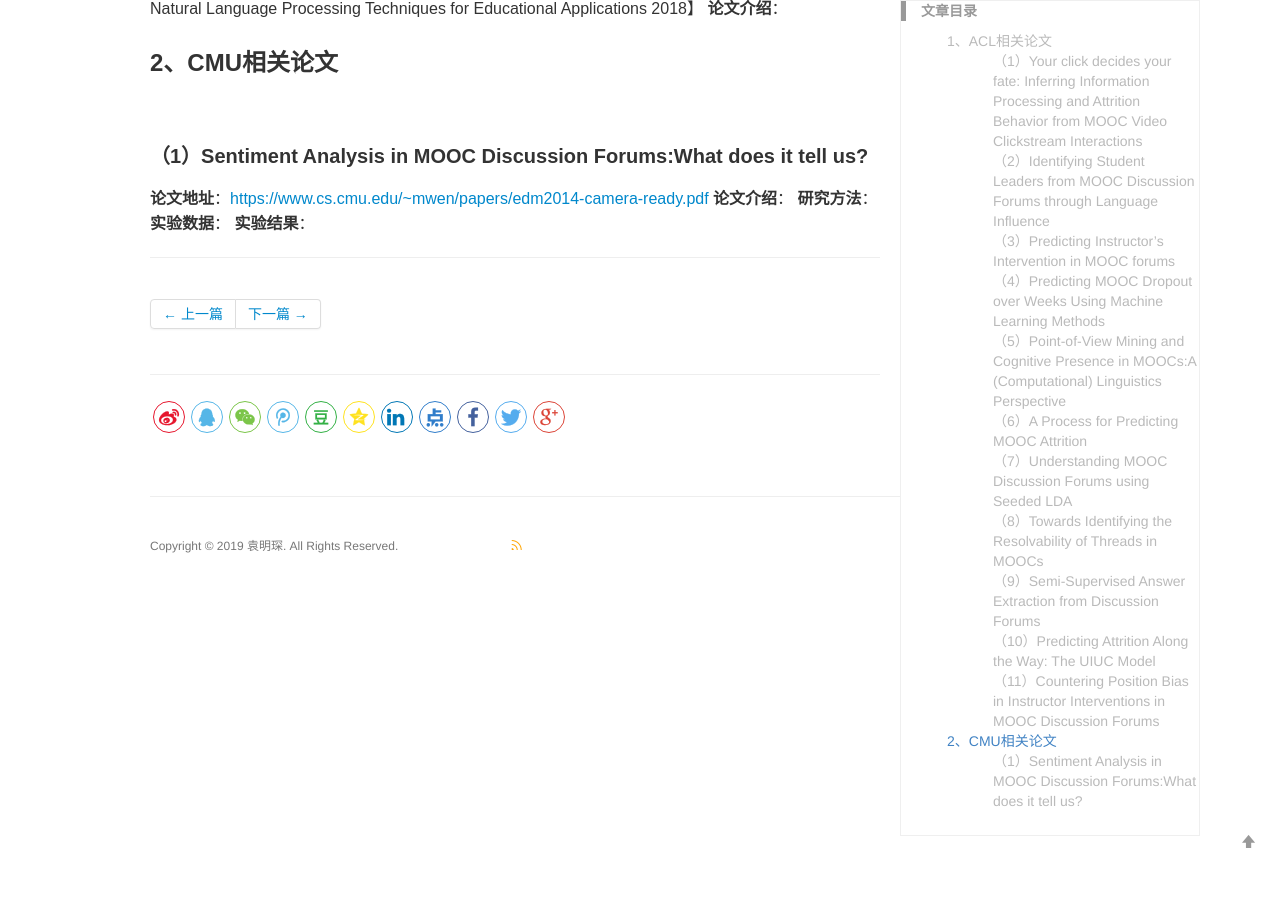
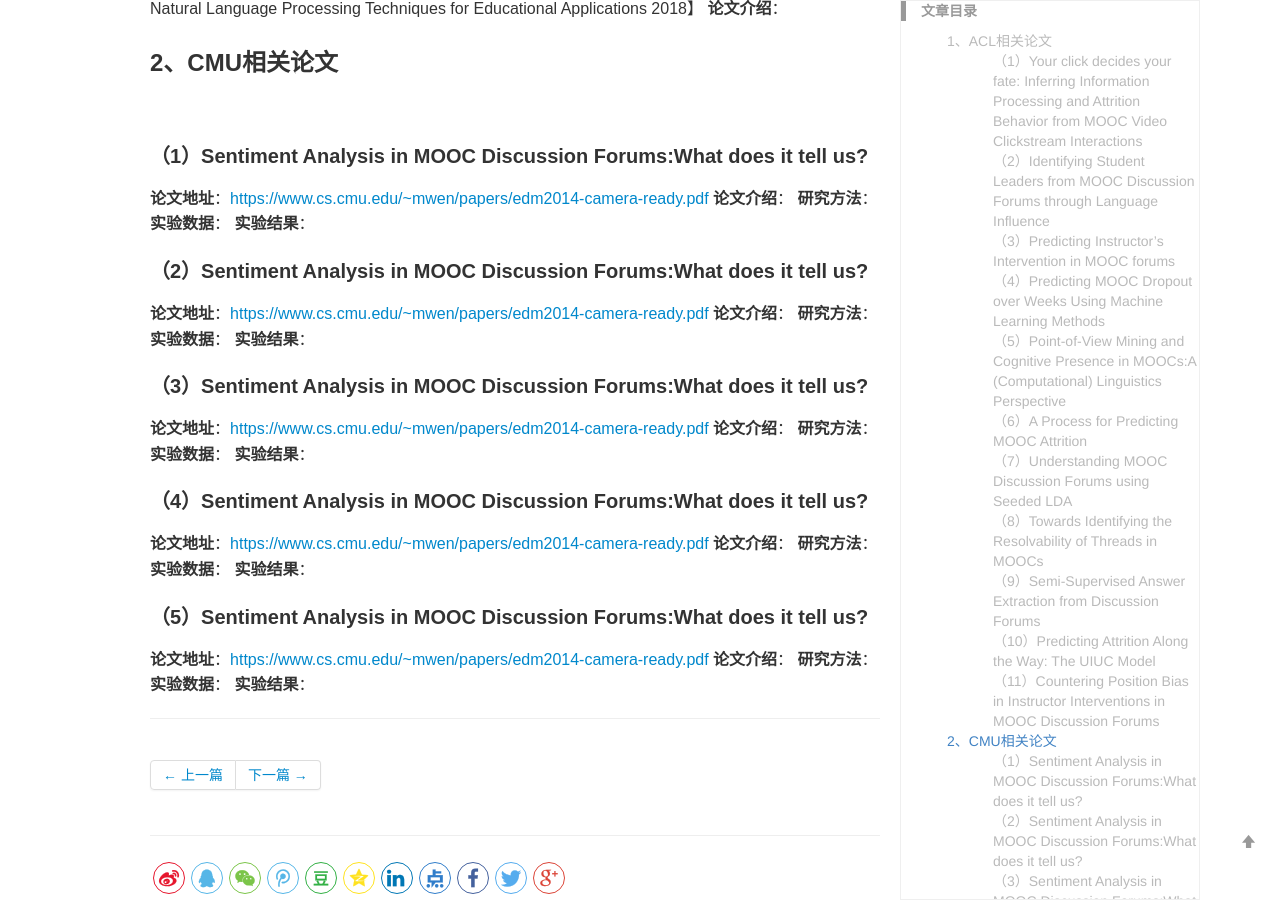
Before and after one commit to yuanmingchen/yuanmingchen.github.io, a Jekyll site: the page built from _posts/2019-04-19-online course nlp paper survey 2.md, in a window 1280 px wide and 900 px high, scrolled down 2983 px. Built offline with Jekyll 4.4.1, drawn with Linux system fonts in a browser that asks for light colours; formulas are drawn with MathJax 3; comment, search, counter and statistics services are not loaded; some of the changed text lies outside the part shown.

Commit message:
Updates _posts/2019-04-19-online course nlp paper survey 2.md
Auto commit by GitBook Editor

```diff
--- a/_posts/2019-04-19-online course nlp paper survey 2.md
+++ b/_posts/2019-04-19-online course nlp paper survey 2.md
@@ -100,3 +100,31 @@ Proceedings of the 5th Workshop on Natural Language Processing Techniques for Ed
 **研究方法**：
 **实验数据**：
 **实验结果**：
+
+#### （2）Sentiment Analysis in MOOC Discussion Forums:What does it tell us?
+**论文地址**：<https://www.cs.cmu.edu/~mwen/papers/edm2014-camera-ready.pdf>
+**论文介绍**：
+**研究方法**：
+**实验数据**：
+**实验结果**：
+
+#### （3）Sentiment Analysis in MOOC Discussion Forums:What does it tell us?
+**论文地址**：<https://www.cs.cmu.edu/~mwen/papers/edm2014-camera-ready.pdf>
+**论文介绍**：
+**研究方法**：
+**实验数据**：
+**实验结果**：
+
+#### （4）Sentiment Analysis in MOOC Discussion Forums:What does it tell us?
+**论文地址**：<https://www.cs.cmu.edu/~mwen/papers/edm2014-camera-ready.pdf>
+**论文介绍**：
+**研究方法**：
+**实验数据**：
+**实验结果**：
+
+#### （5）Sentiment Analysis in MOOC Discussion Forums:What does it tell us?
+**论文地址**：<https://www.cs.cmu.edu/~mwen/papers/edm2014-camera-ready.pdf>
+**论文介绍**：
+**研究方法**：
+**实验数据**：
+**实验结果**：
```
